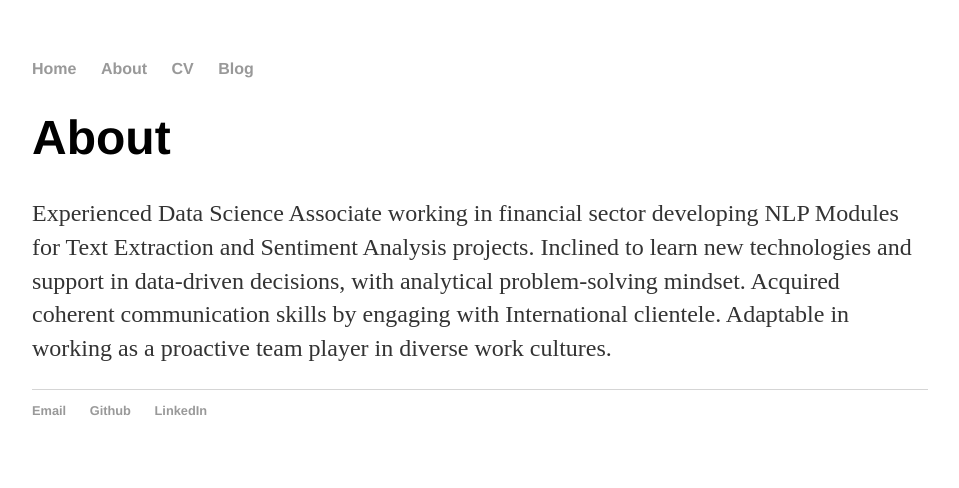
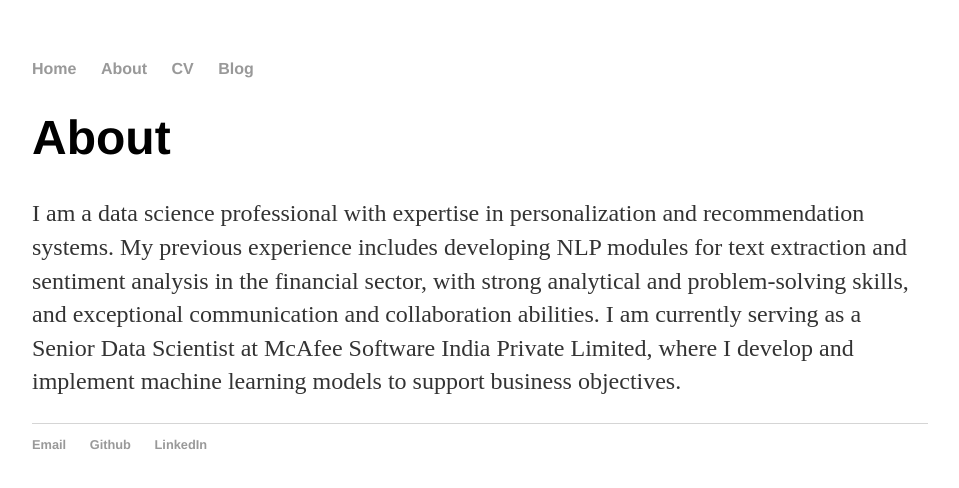
Before and after one commit to ayan-ghosh103/ayan-ghosh103.github.io, a Jekyll site: the page built from about/index.html, in a window 1280 px wide. Shown: the top 488 px of the page, without its empty margins (160-1119 px from the left). Built offline with Jekyll 4.4.1, drawn with Linux system fonts in a browser that asks for light colours.

Commit message:
Update index.html

```diff
--- a/about/index.html
+++ b/about/index.html
@@ -5,7 +5,7 @@ title: About Ayan Ghosh
 
 		<div class="about">
 			<h1>About</h1>
-			<p>Experienced Data Science Associate working in financial sector developing NLP Modules for Text Extraction and Sentiment Analysis projects. Inclined to learn new technologies and support in data-driven decisions, with analytical problem-solving mindset. Acquired coherent communication skills by engaging with International clientele. Adaptable in working as a proactive team player in diverse work cultures.</p>
+			<p>I am a data science professional with expertise in personalization and recommendation systems. My previous experience includes developing NLP modules for text extraction and sentiment analysis in the financial sector, with strong analytical and problem-solving skills, and exceptional communication and collaboration abilities. I am currently serving as a Senior Data Scientist at McAfee Software India Private Limited, where I develop and implement machine learning models to support business objectives.</p>
 			<!--<ul class="contacts">
 				<li><a href="https://www.linkedin.com/in/ayanghosh1305/">Linkedin</a></li>
 				</ul>-->
```
